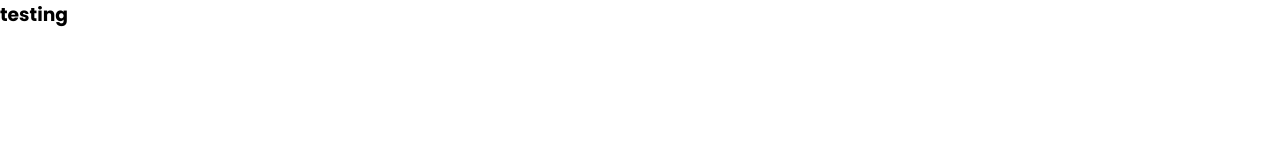
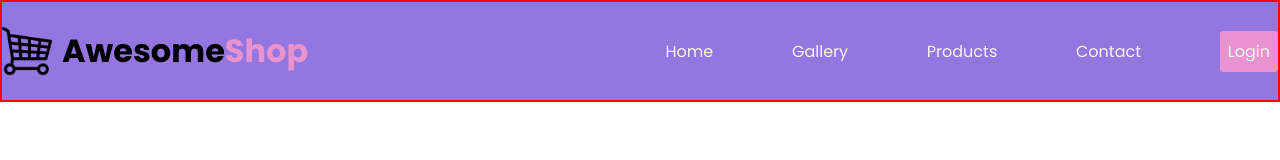
Before and after one commit to arafatrahman41/conceptual-session-4-shop, a plain HTML site: page index.html in a window 1280 px wide. Drawn offline with Linux system fonts and the light colour scheme.

Commit message:
added navigation section

```diff
--- a/index.html
+++ b/index.html
@@ -8,6 +8,30 @@
     <link rel="stylesheet" href="styles/responsive.css">
 </head>
 <body>
-    <h3>testing</h3>
+    <header>
+        <!-- nav section start -->
+        <nav class="container nav-container">
+            <div class="web-title">
+                <img src="imges/shopping-cart.png" alt="">
+                <p>Awesome<span class="important">Shop</span></p>
+            </div>
+            <div class="web-manu">
+
+                    <a href="">Home</a>
+                    <a href="">Gallery</a>
+                    <a href="">Products</a>
+                    <a href="">Contact</a>
+                    <a href="">Login</a>
+
+            </div>
+        </nav>
+         <!-- nav section end -->
+    </header>
+    <main>
+
+    </main>
+    <footer>
+
+    </footer>
 </body>
 </html>
--- a/styles/style.css
+++ b/styles/style.css
@@ -2,7 +2,53 @@
 *{
     margin: 0;
     padding: 0;
+    box-sizing: border-box;
 }
 body{
     font-family: "Poppins", sans-serif;
 }
+.container{
+    border: 2px solid red;
+    max-width: 1440px;
+    width: 100%;
+    margin: 0 auto;
+}
+/* nav section style start */
+header{
+    background-color: #9376e0;
+}
+.nav-container{
+    display: flex;
+    justify-content: space-between;
+    padding: 1.5rem 0;
+}
+.web-title{
+    display: flex;
+    width: 48%;
+    align-items: center;
+    gap: 10px;
+    font-size: 2rem;
+    font-weight: 700;
+}
+.web-title img{
+    width: 50px;
+    object-fit: cover;
+}
+.web-title .important{
+    color: #e893cf;
+}
+.web-manu{
+    width: 48%;
+    display: flex;
+    justify-content: space-between;
+    align-items: center;
+}
+.web-manu a{
+    text-decoration: none;
+    color: whitesmoke;
+}
+.web-manu a:last-child{
+    background-color: #e893cf;
+    padding: .5rem;
+    border-radius: .2rem;
+}
```
Also changed, not shown: imges/bag1.jpg (added), imges/bag2.jpg (added), imges/shopping-cart.png (added).
